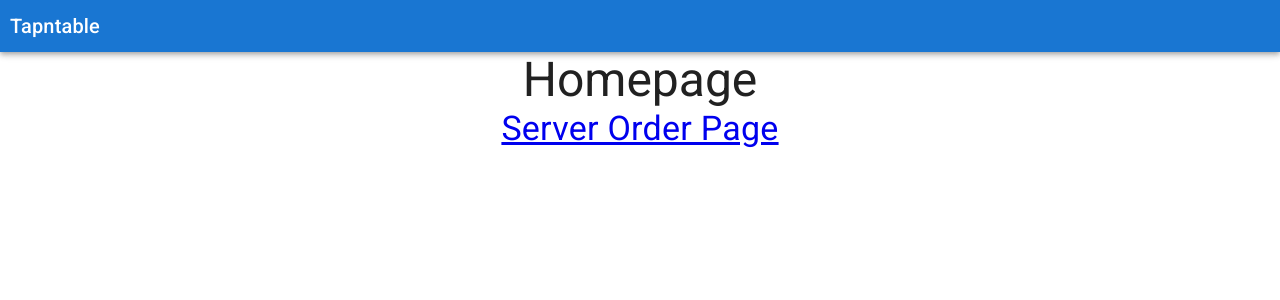
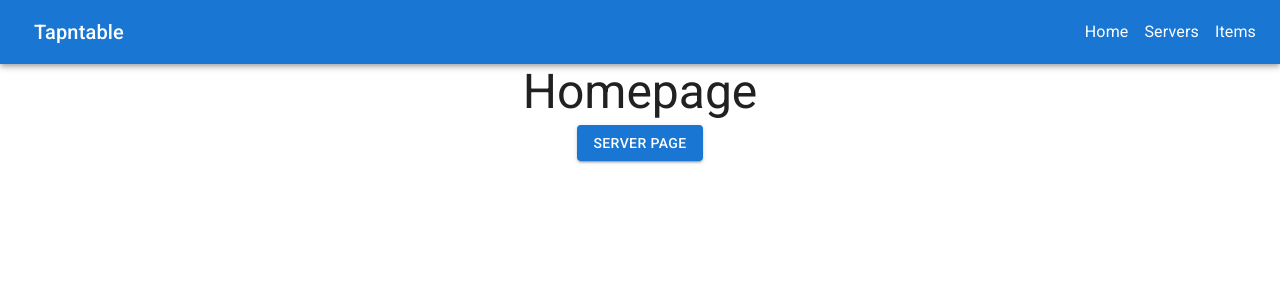
Before and after one commit to Keparoo/Tapntable, a React (Create React App) app: page / in a window 1280 px wide. Shown: the top 300 px of the page. Built offline with nearby package versions, Linux system fonts and the light colour scheme; no server answers.

Commit message:
Add links to Navbar & fix items list

```diff
--- a/src/App.jsx
+++ b/src/App.jsx
@@ -1,5 +1,5 @@
 import React from 'react';
-import { NavLink } from 'react-router-dom';
+import { Link as RouterLink } from 'react-router-dom';
 import './App.css';
 // import CssBaseline from '@mui/material/CssBaseline';
 import {
@@ -8,7 +8,9 @@ import {
   Container,
   AppBar,
   Grid,
-  Button
+  Button,
+  Toolbar,
+  Link
 } from '@mui/material';
 
 import Routes from './routes/Routes';
@@ -17,10 +19,43 @@ const App = () => {
   return (
     <div className="App">
       <CssBaseline />
-      <AppBar position="relative">
-        <Typography variant="h6" style={{ margin: '10px' }} gutterBottom>
-          Tapntable
-        </Typography>
+      <AppBar position="static">
+        <Toolbar>
+          <Typography
+            variant="h6"
+            style={{ margin: '10px' }}
+            sx={{ flexGrow: 1 }}
+            gutterBottom
+          >
+            Tapntable
+          </Typography>
+          <Link
+            color="inherit"
+            sx={{ mr: 2 }}
+            component={RouterLink}
+            to="/"
+            underline="none"
+          >
+            Home
+          </Link>
+          <Link
+            color="inherit"
+            sx={{ mr: 2 }}
+            component={RouterLink}
+            to="/servers"
+            underline="none"
+          >
+            Servers
+          </Link>
+          <Link
+            color="inherit"
+            component={RouterLink}
+            to="/items"
+            underline="none"
+          >
+            Items
+          </Link>
+        </Toolbar>
       </AppBar>
       <main>
         <Container maxWidth="lg" />
--- a/src/homepage/Homepage.js
+++ b/src/homepage/Homepage.js
@@ -1,6 +1,6 @@
 import React from 'react';
-import { Link } from 'react-router-dom';
-import { Typography } from '@mui/material';
+import { Link as RouterLink } from 'react-router-dom';
+import { Typography, Link, Button } from '@mui/material';
 
 const Homepage = () => {
   return (
@@ -10,7 +10,9 @@ const Homepage = () => {
       </Typography>
 
       <Typography variant="h4" align="center">
-        <Link to="/servers">Server Order Page</Link>
+        <Button variant="contained" component={RouterLink} to="/server">
+          Server Page
+        </Button>
       </Typography>
     </div>
   );
--- a/src/index.js
+++ b/src/index.js
@@ -4,7 +4,7 @@ import './index.css';
 import App from './App';
 import reportWebVitals from './reportWebVitals';
 
-// import 'bootstrap/dist/css/bootstrap.css';
+import 'bootstrap/dist/css/bootstrap.css';
 
 import { BrowserRouter } from 'react-router-dom';
 import { createStore, applyMiddleware } from 'redux';
```
Lines whose indentation alone changed are shown as unchanged.
